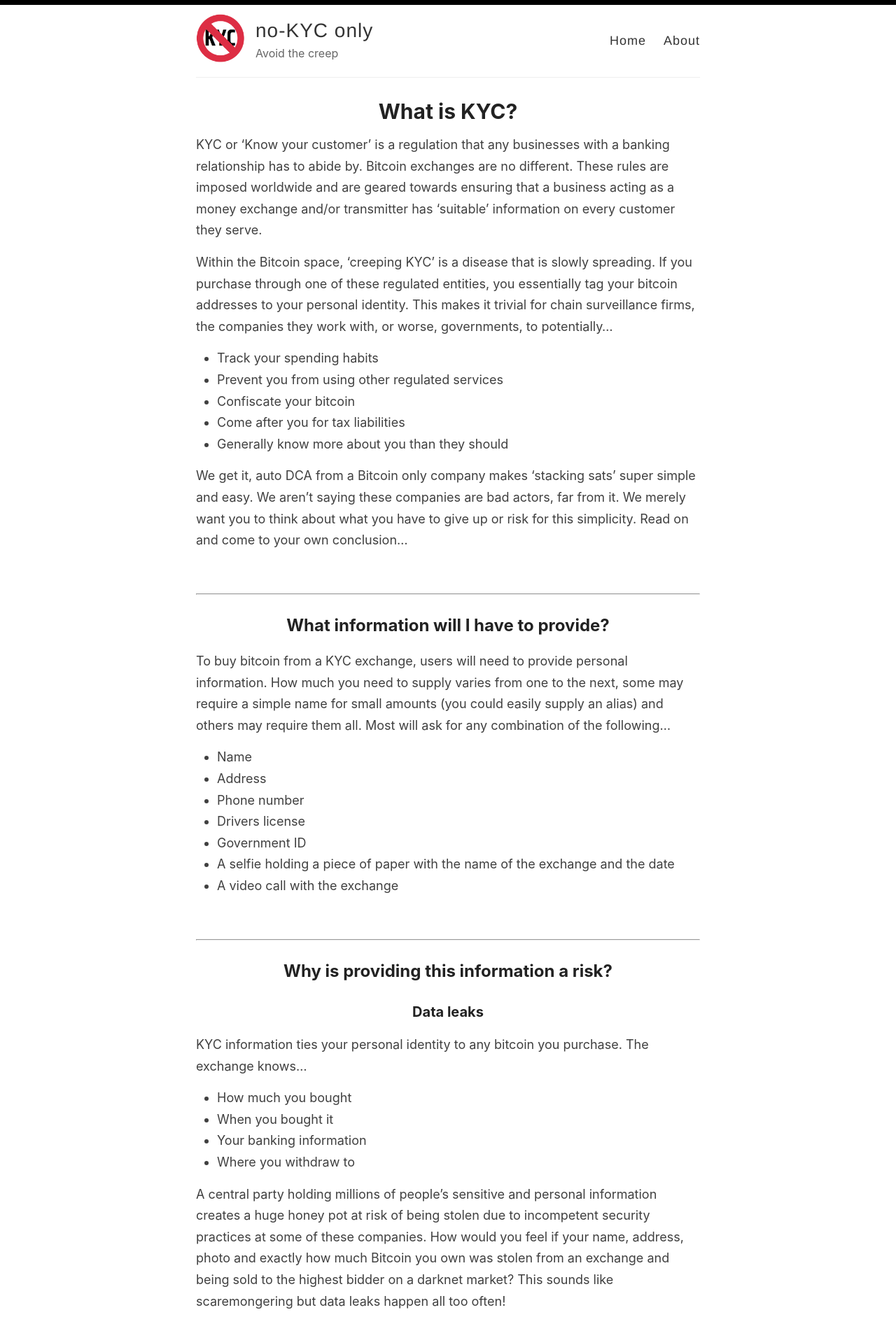
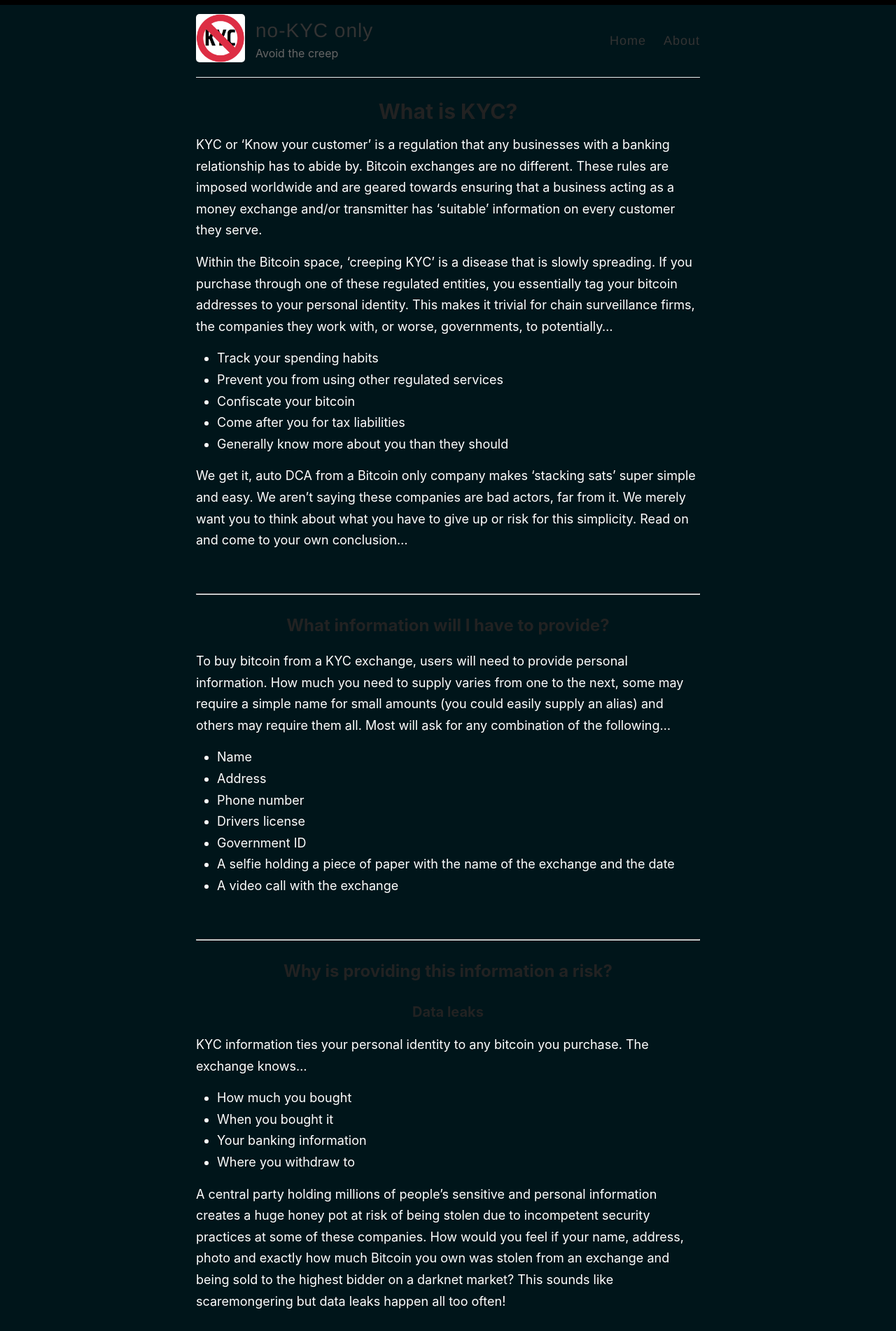
Before and after one commit to BitcoinQnA/noKYConly, a Jekyll site: the page built from index.html, in a window 1280 px wide. Shown: the top 1902 px of the page at 70% size. Built offline with Jekyll 4.4.1, drawn with Linux system fonts in a browser that asks for light colours; the list of posts is cut into pages by our own code.

Commit message:
Update style.scss

```diff
--- a/assets/style.scss
+++ b/assets/style.scss
@@ -21,9 +21,9 @@ html {
 }
 
 body {
-  background: #fff;
+  background: #00151a;
   font-family: -system-ui, -apple-system, BlinkMacSystemFont, "Segoe UI", Roboto, Helvetica, Arial, sans-serif, "Apple Color Emoji", "Segoe UI Emoji", "Segoe UI Symbol";
-  color: #404040;
+  color: #fff;
   line-height: 1.7;
   font-weight: 400;
   font-size: 18px;
@@ -81,7 +81,7 @@ h3 {
 
 h4 {
   font-size: 18px;
-  color: #222;
+  color: #fff;
 }
 
 p {
@@ -181,7 +181,7 @@ a {
   text-decoration: none;
 	cursor: pointer;
   &:hover, &:active {
-    color: $blue;
+    color: #f99925;
   }
 }
 
```
